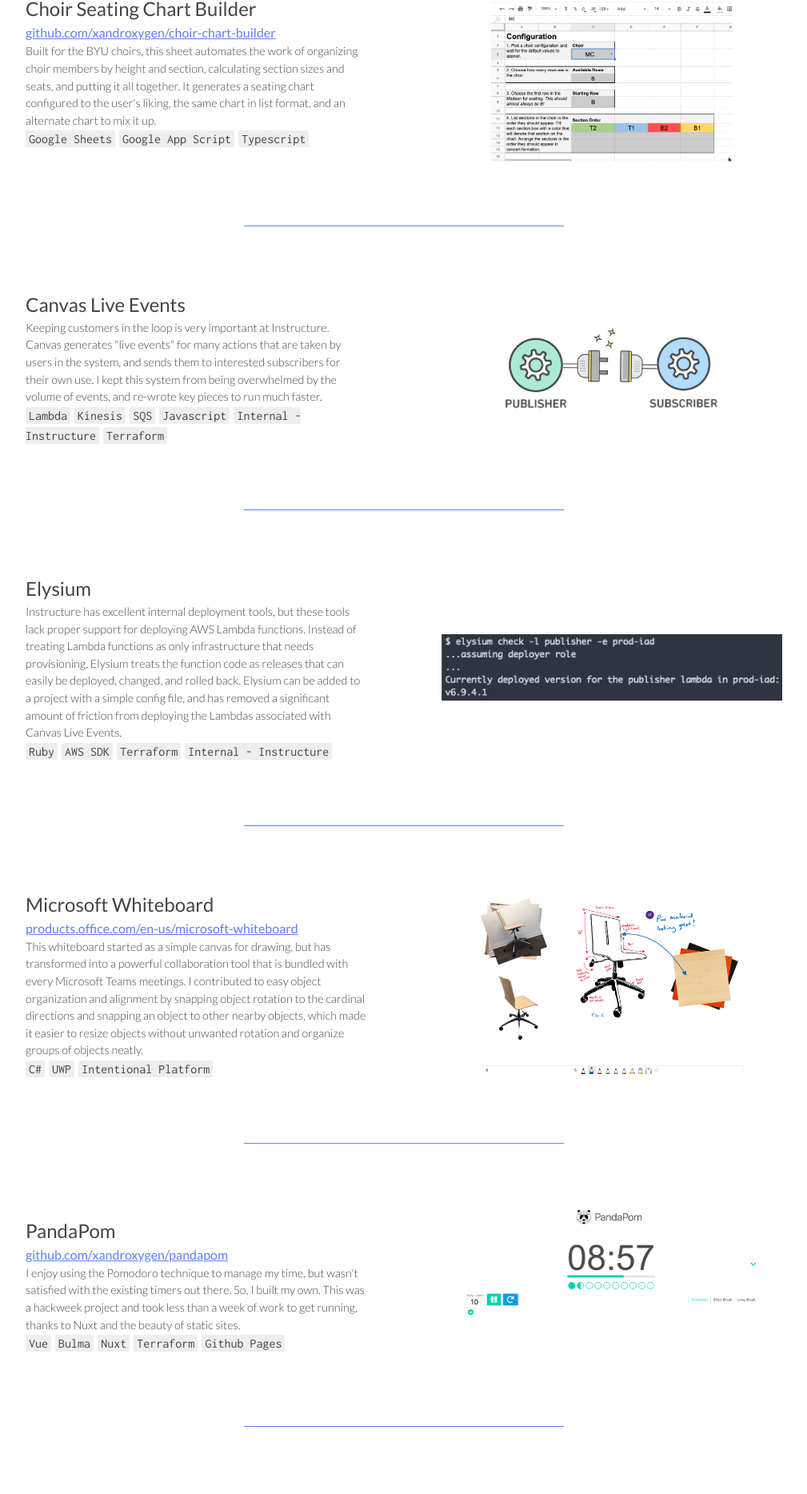
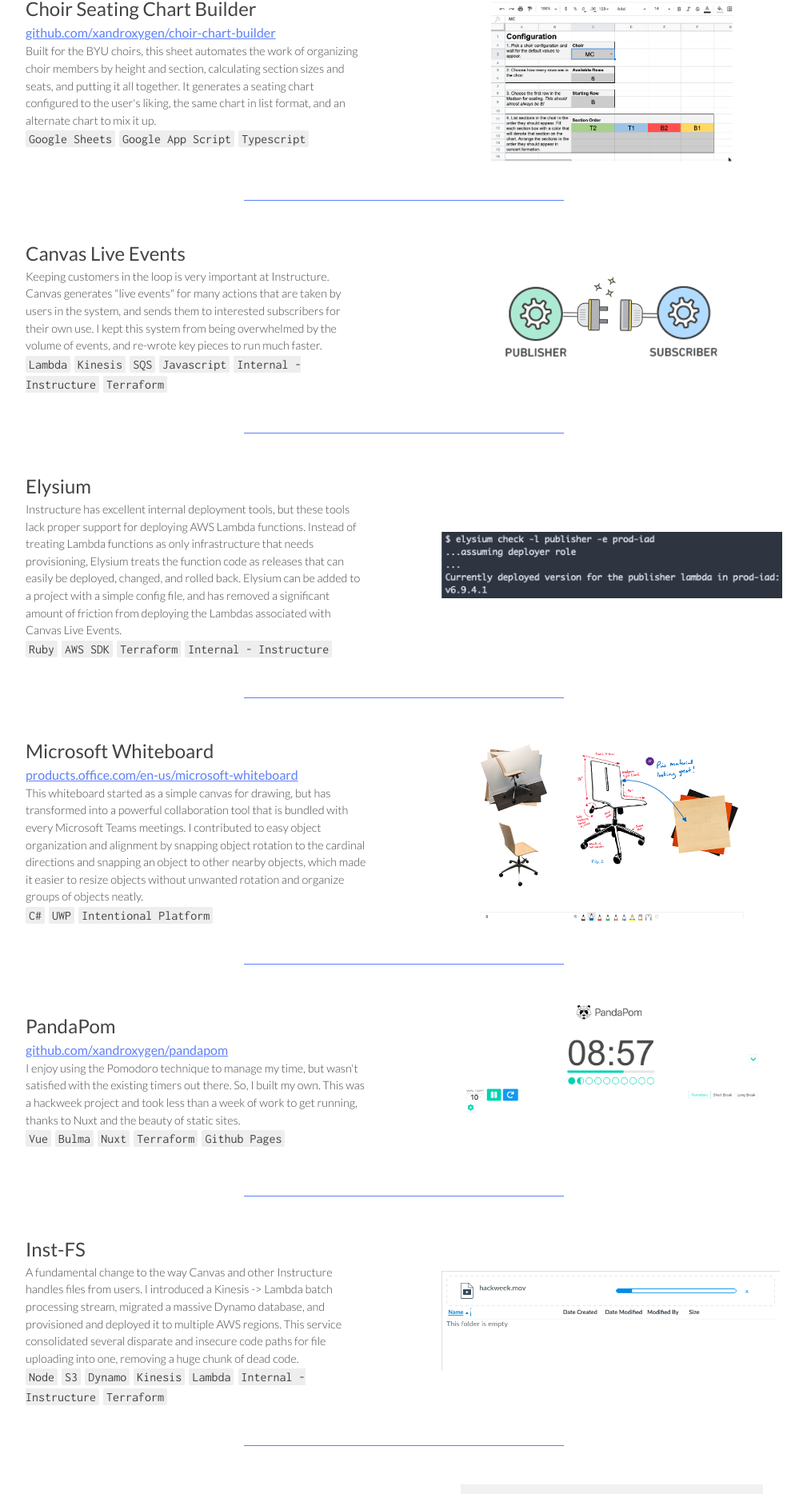
Before and after one commit to xandroxygen/xandroxygen.github.io, a Jekyll site: the page built from index.html, in a window 1280 px wide. Shown: the part 1706-3574 px from the top of the page at 80% size, without its empty margins (200-1209 px from the left). Built offline with Jekyll 4.4.1, drawn with Linux system fonts in a browser that asks for light colours.

Commit message:
maybe with smaller margins though

```diff
--- a/_sass/_projects.scss
+++ b/_sass/_projects.scss
@@ -13,7 +13,7 @@
     display: flex;
     align-items: center;
     justify-content: space-between;
-    margin-bottom: 5em;
+    margin-bottom: 3em;
 
     > div {
       width: 45%;
```
